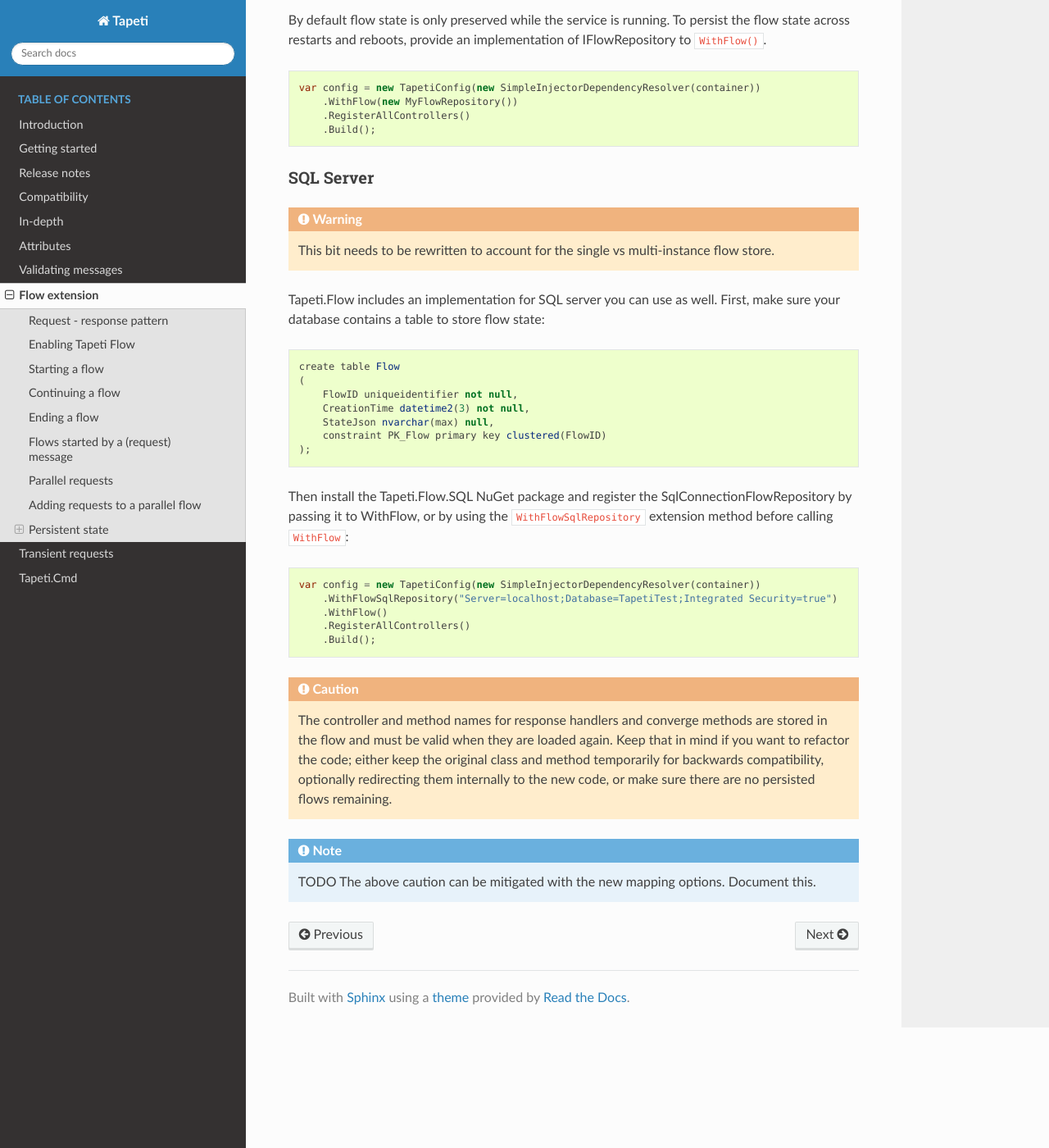
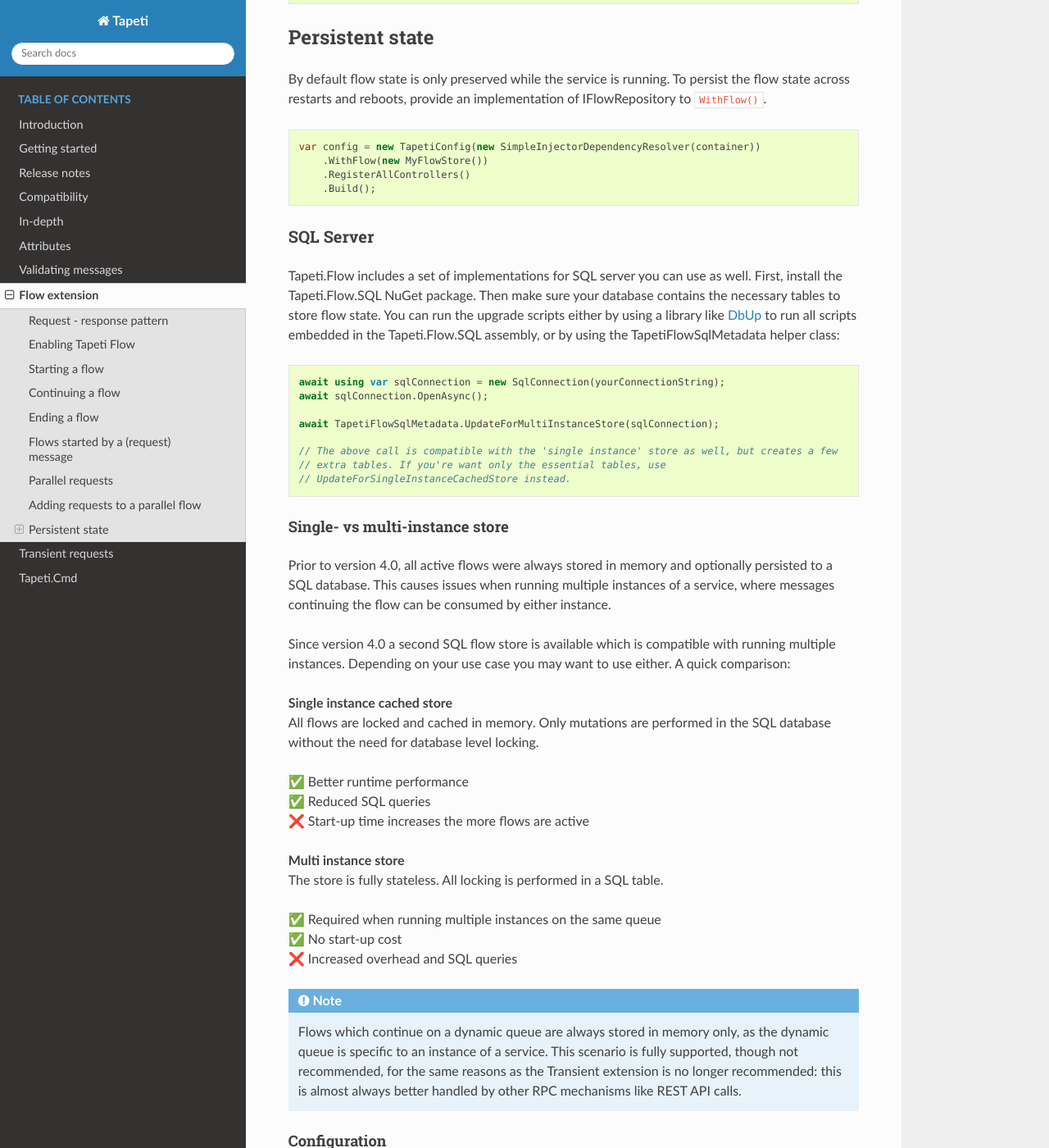
Before and after one commit to MvRens/Tapeti, a Sphinx documentation site: the page built from docs/flow.rst, in a window 1280 px wide and 1400 px high, scrolled down 6609 px. Shown: the whole window at 82% size. Built offline with Sphinx 7.4.7 and the Read the Docs theme 3.1.0, drawn with Linux system fonts in a browser that asks for light colours; some of the changed text lies outside the part shown.

Commit message:
[ci skip] Updated Tapeti Flow documentation

```diff
--- a/docs/flow.rst
+++ b/docs/flow.rst
@@ -74,7 +74,11 @@ Often you'll want to pass some initial information to the flow. The Start method
   }
 
 
-.. note:: Every time a flow is started or continued a new instance of the controller is created. All public fields in the controller are considered part of the state and will be restored when a response arrives, private and protected fields are not. Public fields must be serializable to JSON (using JSON.NET) to retain their value when a flow continues. Try to minimize the amount of state as it is cached in memory until the flow ends.
+.. note::
+    Every time a flow is started or continued a new instance of the controller is created. All public fields in the controller are considered part of the state and will be restored when a response arrives, private and protected fields are not. Public fields must be serializable to JSON (using JSON.NET) to retain their value when a flow continues. Try to minimize the amount of state as it is cached in memory until the flow ends.
+
+    Within a single flow message handlers are guaranteed to run sequentially to ensure the thread-safety of the flow state.
+
 
 Continuing a flow
 -----------------
@@ -288,11 +292,9 @@ By default flow state is only preserved while the service is running. To persist
 ::
 
   var config = new TapetiConfig(new SimpleInjectorDependencyResolver(container))
-      .WithFlow(new MyFlowRepository())
+      .WithFlow(new MyFlowStore())
       .RegisterAllControllers()
       .Build();
-
-
 
 
 .. _flowsql:
@@ -300,33 +302,88 @@ By default flow state is only preserved while the service is running. To persist
 SQL Server
 ^^^^^^^^^^
 
-.. warning::
-
-    This bit needs to be rewritten to account for the single vs multi-instance flow store.
-
-Tapeti.Flow includes an implementation for SQL server you can use as well. First, make sure your database contains a table to store flow state:
+Tapeti.Flow includes a set of implementations for SQL server you can use as well. First, install the Tapeti.Flow.SQL NuGet package.
+Then make sure your database contains the necessary tables to store flow state. You can run the upgrade scripts either by using a library like `DbUp`_ to run all scripts embedded in the Tapeti.Flow.SQL assembly, or by using the TapetiFlowSqlMetadata helper class:
 
 ::
 
-    create table Flow
-    (
-        FlowID uniqueidentifier not null,
-        CreationTime datetime2(3) not null,
-        StateJson nvarchar(max) null,
-        constraint PK_Flow primary key clustered(FlowID)
-    );
+    await using var sqlConnection = new SqlConnection(yourConnectionString);
+    await sqlConnection.OpenAsync();
 
-Then install the Tapeti.Flow.SQL NuGet package and register the SqlConnectionFlowRepository by passing it to WithFlow, or by using the ``WithFlowSqlRepository`` extension method before calling ``WithFlow``:
+    await TapetiFlowSqlMetadata.UpdateForMultiInstanceStore(sqlConnection);
+
+    // The above call is compatible with the 'single instance' store as well, but creates a few
+    // extra tables. If you're want only the essential tables, use
+    // UpdateForSingleInstanceCachedStore instead.
+
+
+
+Single- vs multi-instance store
+'''''''''''''''''''''''''''''''
+
+Prior to version 4.0, all active flows were always stored in memory and optionally persisted to a SQL database. This causes issues when running multiple instances of a service, where messages continuing the flow can be consumed by either instance.
+
+Since version 4.0 a second SQL flow store is available which is compatible with running multiple instances. Depending on your use case you may want to use either. A quick comparison:
+
+
+| **Single instance cached store**
+| All flows are locked and cached in memory. Only mutations are performed in the SQL database without the need for database level locking.
+
+| ✅ Better runtime performance
+| ✅ Reduced SQL queries
+| ❌ Start-up time increases the more flows are active
+
+| **Multi instance store**
+| The store is fully stateless. All locking is performed in a SQL table.
+
+| ✅ Required when running multiple instances on the same queue
+| ✅ No start-up cost
+| ❌ Increased overhead and SQL queries
+
+
+.. note::
+    Flows which continue on a dynamic queue are always stored in memory only, as the dynamic queue is specific to an instance of a service. This scenario is fully supported, though not recommended, for the same reasons as the Transient extension is no longer recommended: this is almost always better handled by other RPC mechanisms like REST API calls.
+
+
+Configuration
+'''''''''''''
+
+Register the SQL flow store by calling one of the ``WithFlowSql...`` extension methods before calling ``WithFlow``:
+
+.. note::
+    The WithFlowSql extension method is still available for backwards compatibility, and will use the backwards compatible single instance store. However, this is now marked as obsolete to encourage the use of the more explicit methods.
+
 
 ::
 
   var config = new TapetiConfig(new SimpleInjectorDependencyResolver(container))
-      .WithFlowSqlRepository("Server=localhost;Database=TapetiTest;Integrated Security=true")
+      .WithFlowSqlStoreMultiInstance(new SqlMultiInstanceFlowStore.Config("Server=localhost;Database=TapetiTest;Integrated Security=true"))
       .WithFlow()
       .RegisterAllControllers()
       .Build();
 
 
-.. caution:: The controller and method names for response handlers and converge methods are stored in the flow and must be valid when they are loaded again. Keep that in mind if you want to refactor the code; either keep the original class and method temporarily for backwards compatibility, optionally redirecting them internally to the new code, or make sure there are no persisted flows remaining.
 
-.. note:: TODO The above caution can be mitigated with the new mapping options. Document this.
+Backwards compatibility in flows
+''''''''''''''''''''''''''''''''
+The controller (including namespace) and method names for response handlers and converge methods are stored in the flow and must be valid when they are loaded again. Tapeti.Flow.SQL validates these methods at startup to prevent runtime errors when trying to continue a previously persisted flow.
+
+To allow for refactoring the code, it is possible to specify a method to map the old name to a new value. This method is passed to the `WithFlowSql...` method:
+
+::
+
+    // ...
+    .WithFlowSqlStoreMultiInstance(new SqlMultiInstanceFlowStore.Config("..."),
+        MapContinuationMethods)
+    // ...
+
+
+    private void MapContinuationMethods(IStoredContinuationMethod method)
+    {
+        // Use whatever logic applies to your code...
+        if (method is { DeclaringTypeName: "OldController", MethodName: "OldMethod" })
+            method.MapTo<NewController>(c => c.NewMethod);
+    }
+
+
+.. _DbUp: https://dbup.github.io/
--- a/docs/indepth.rst
+++ b/docs/indepth.rst
@@ -27,6 +27,8 @@ CancellationToken
 Similar to ASP.NET, Tapeti will bind parameters of type CancellationToken to a token which is cancelled when the channel or the connection to the RabbitMQ server is closed.
 
 .. note:: This does not indicate whether the connection was closed by the application or lost unexpectedly, either scenario will cancel the token. This is by design, as any message in-flight will be put back on the queue and redelivered anyways.
+
+.. note:: Running message handlers will block channel re-creation, it is therefore highly recommended to implement this in your message handlers if there is any chance they will run for more than a few seconds.
 
 Internally this CancellationToken is called ChannelClosed, but any name can be used. For example:
 
```
